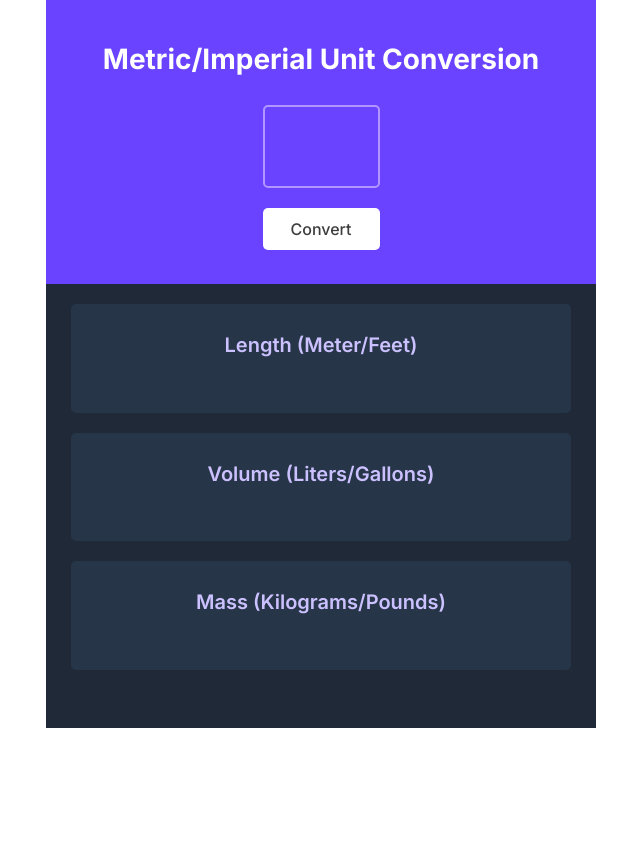
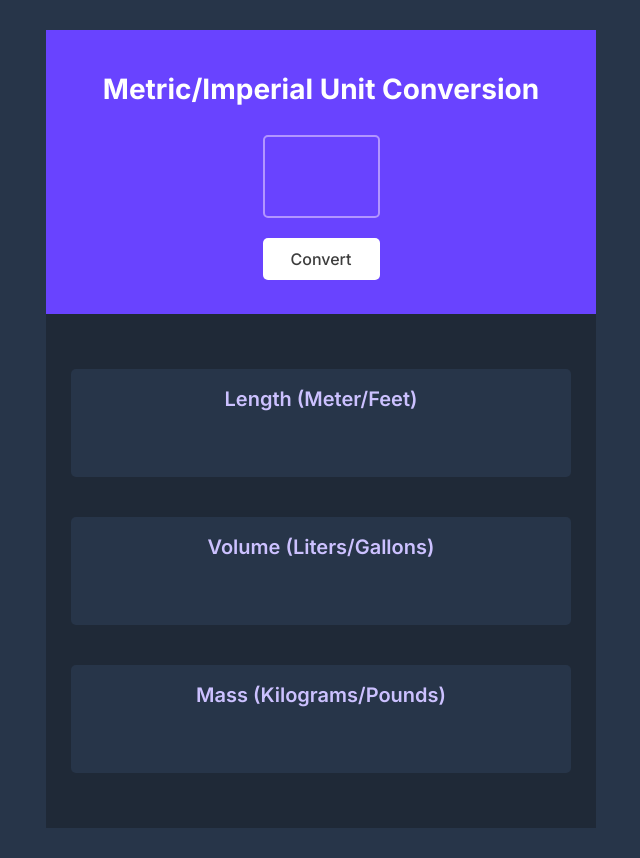
Before and after one commit to gsingh131/unit-converter, a website built with Vite: page index.html in a window 1280 px wide. Shown: the whole page, without its empty margins (319-959 px from the left). Before the commit the page ends 800 px from the top, so only its background shows below. Built offline with nearby package versions, Linux system fonts and the light colour scheme.

Commit message:
adding more styling to css

```diff
--- a/index.css
+++ b/index.css
@@ -1,7 +1,9 @@
 body {
     margin: 0 auto;
     width: 550px;
-    font-family: inter,  Arial, sans-serif, 'Arial Narrow', 'Times New Roman', Times, serif
+    font-family: inter,  Arial, sans-serif, 'Arial Narrow', 'Times New Roman', Times, serif;
+    background-color: #273549;
+
 }
 
 #container{
@@ -18,6 +20,8 @@ body {
     background: #6943FF;
     padding-bottom: 34px;
     padding-top: 33px;
+    margin-top: 30px;
+
 }
 
 h1{
@@ -50,12 +54,20 @@ h1{
     font-weight: 500;
     font-size: 16px;
     color: #3D3D3D;
+
 }
 
 #result-container{
     height: 444px;
     background: #1F2937;
-    padding: 30p
+    margin-bottom: 30px;
+    display: flex;
+    flex-direction: column;
+    text-align: center;
+    justify-content:space-betweens;
+    padding-top: 35px;
+    padding-bottom: 35px;
+
 }
 
 h3{
@@ -63,7 +75,7 @@ h3{
     font-weight: 600;
     font-size: 20px;
     line-height: 20px;
-    padding-top: 31px;
+
 }
 
 p{
@@ -78,5 +90,4 @@ p{
     height: 108.57px;
     border-radius: 5px;
     margin: auto;
-
 }
```
